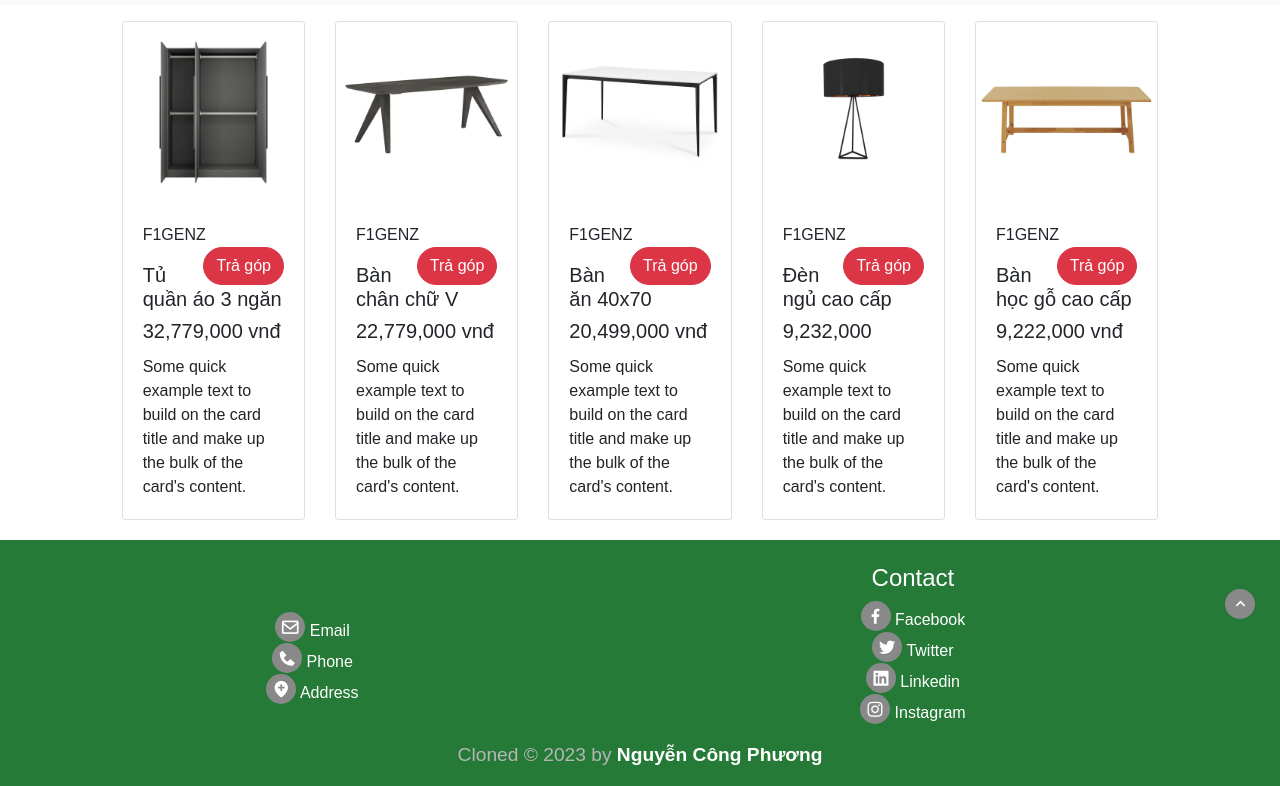
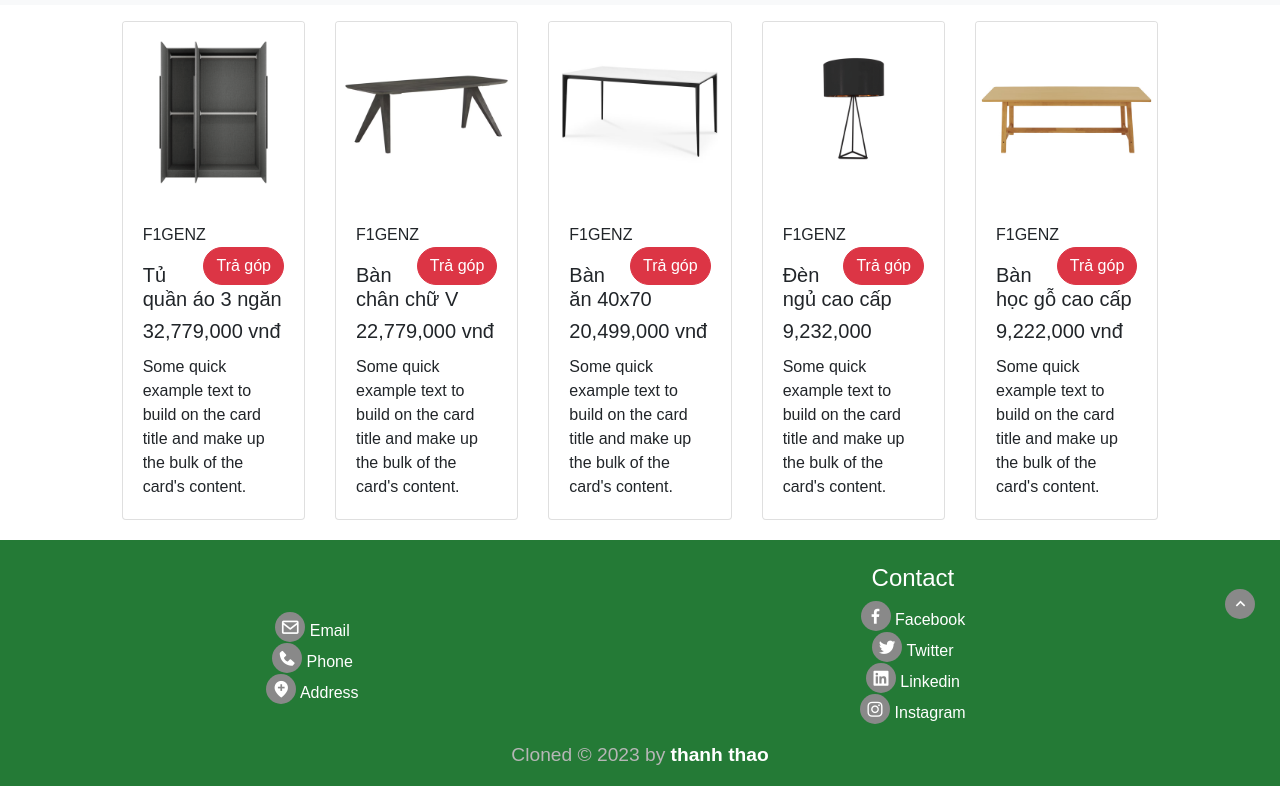
Before and after one commit to thanhthao29032003/Web, a plain HTML site: page index.html in a window 1280 px wide. Shown: the part 541-1327 px from the top of the page. Drawn offline with nearby package versions, Linux system fonts and the light colour scheme.

Commit message:
index.html

```diff
--- a/index.html
+++ b/index.html
@@ -479,7 +479,7 @@
             </div>
             <div class="col-12 text-center">
                 <p>
-                    Cloned © 2023 by <span>Nguyễn Công Phương</span>
+                    Cloned © 2023 by <span>thanh thao</span>
                 </p>
             </div>
 
```
